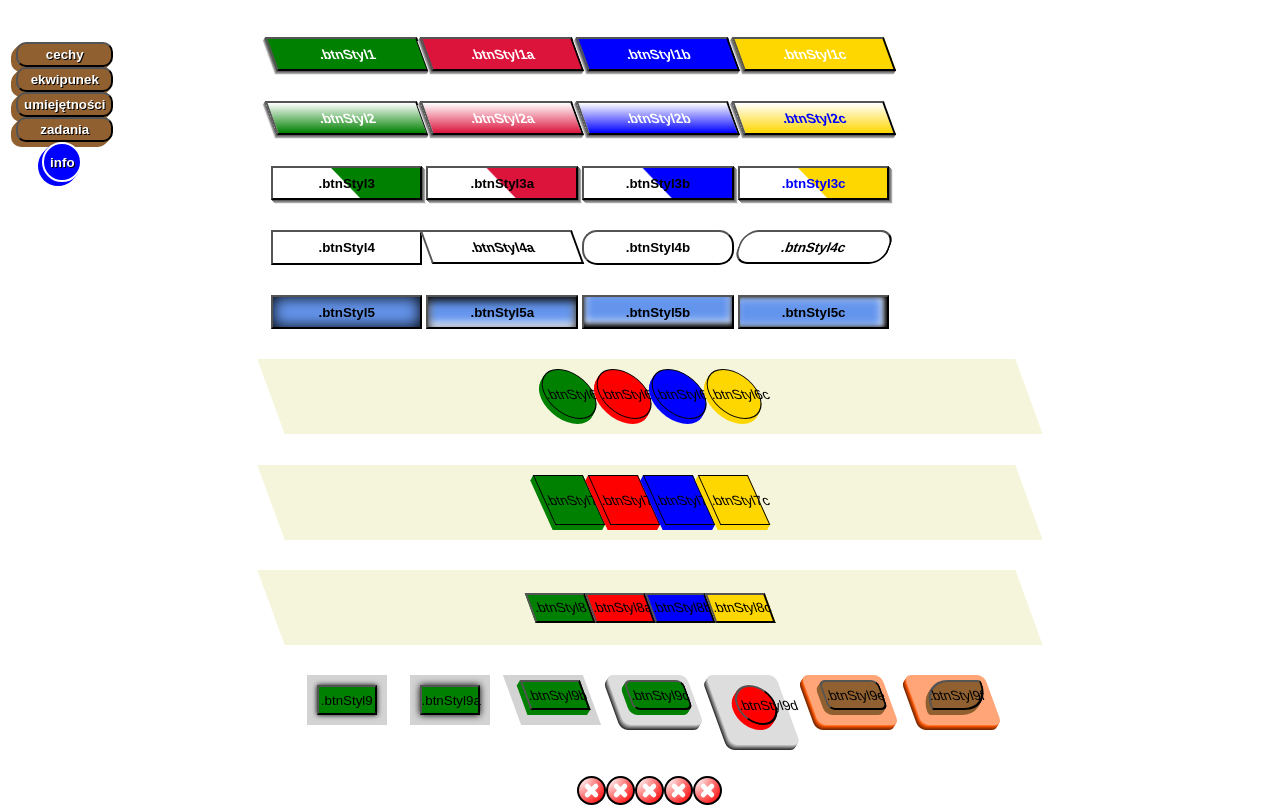
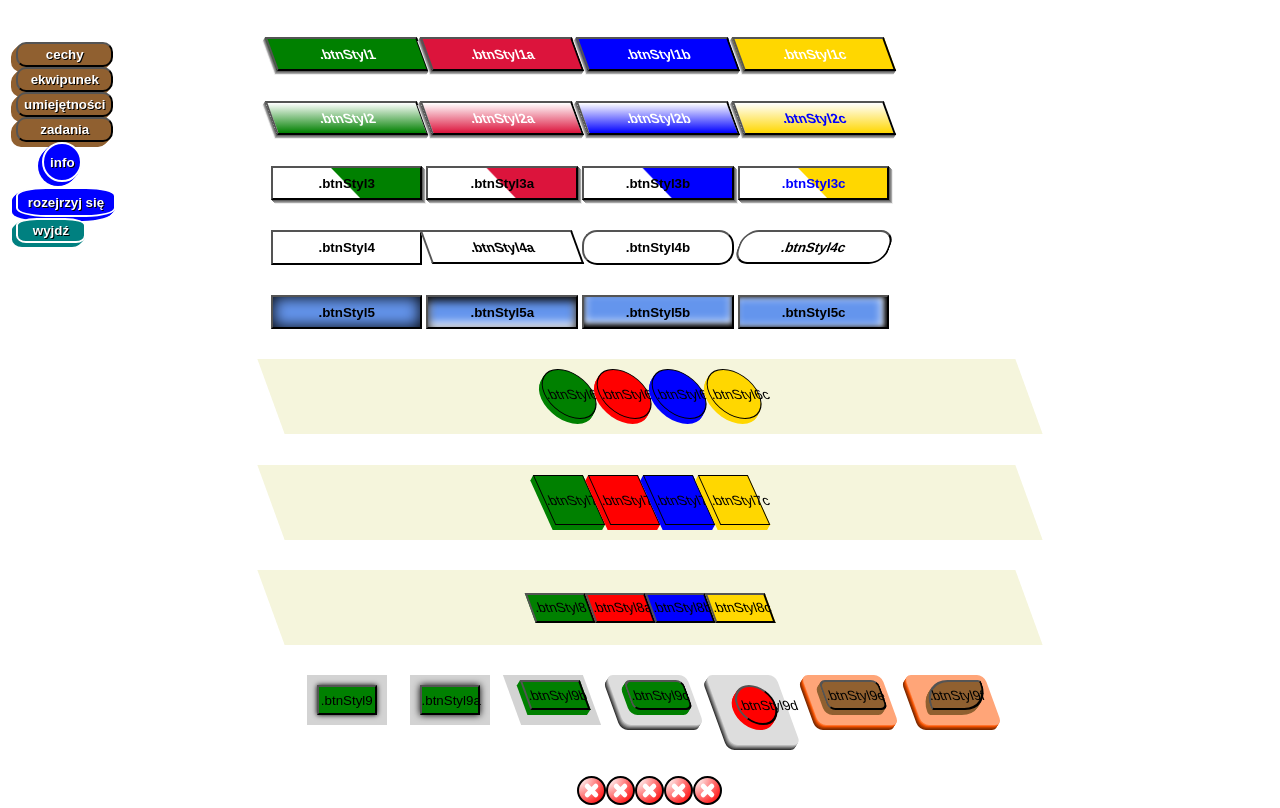
Before and after one commit to SzymekCendecki/scss_css-library, a plain HTML site: page index.html in a window 1280 px wide. Shown: the top 808 px of the page. Drawn offline with Linux system fonts and the light colour scheme.

Commit message:
added two buttons for Audaces - powerfull

```diff
--- a/history.txt
+++ b/history.txt
@@ -124,3 +124,6 @@ Rozpoczcie pracy nad przyciskami - cechy, ekwipunek, umiejętności, zadania - d
 
 24 października 2018 - wersja 0.0.43
 Poprawiono "działanie" "animacji" przycisków cechy, ekwipunek, umiejętności, zadania oraz utworzono przycisk info - do gry Audaces - powerfull.
+
+25 października 2018 - wersja 0.044
+Dodano dwa przyciski dla gry Audaces - powerfull: rozejrzyj się oraz wyjdź.
--- a/index.html
+++ b/index.html
@@ -38,6 +38,14 @@
 
 			<div class="divfive">
 				<button class="info">info</button>
+			</div>
+
+			<div class="divSix">
+				<button class="look">rozejrzyj się</button>
+			</div>
+
+			<div class="divSeven margins3000p">
+				<button class="out">wyjdź</button>
 			</div>
 		</div>
 
@@ -246,7 +254,7 @@
 
 <!-- początek stopki-->
 	<footer class="col-12">
-		<div id="version">ver. 0.0.43</div>
+		<div id="version">ver. 0.0.44</div>
 	</footer>
 <!-- koniec stopki -->
 
--- a/scss/buttons.scss
+++ b/scss/buttons.scss
@@ -431,7 +431,7 @@
 
 
 
-.divOne, .divTwo, .divThree, .divFour, .divFive{
+.divOne, .divTwo, .divThree, .divFour, .divFive, .divSix{
   height: 25px;
 }
 
@@ -495,6 +495,63 @@
       100% { box-shadow: inset 0 0 10px 0 black; background-color: #4040ff; margin:  10px 0 0 12%; border: 2px solid black;}
     }
 
+
+
+
+    .look{
+      width: 100px;
+      height: 30px;
+      margin: 5px 0 0 4px;
+      color: white;
+      font-weight: bold;
+      text-shadow: 1px 1px black;
+      background-color: #0000ff;
+      border: 2px solid white;
+      border-radius: 30% 30% 30% 30%/ 30% 30% 30% 30%;
+      box-shadow: -1px 1px 0 #0000ff, -2px 2px 0 #0000ff,
+                  -3px 3px 0 #0000ff, -4px 4px 0 #0000ff;
+    }
+
+
+    .look:active{
+        animation: lookAnim 0.25s linear;
+        animation-fill-mode: forwards;
+      }
+
+      @keyframes lookAnim {
+        0% { box-shadow: 0 0 7px black;  margin:  5px 0 0 4px; box-shadow: -1px 1px 0 #0000ff, -2px 2px 0 #0000ff,
+                    -3px 3px 0 #0000ff, -4px 4px 0 #0000ff, -5px 5px 0 #0000ff;}
+        50% { box-shadow: 0 0 0 black; box-shadow: -1px 1px 0 #0000ff, -2px 2px 0 #0000ff; }
+        100% { box-shadow: inset 0 0 10px 0 black; background-color: #4040ff; margin:  10px 0 0 2px; }
+      }
+
+
+      .out{
+        width: 70px;
+        height: 25px;
+        margin: 5px 0 0 4px;
+        color: white;
+        font-weight: bold;
+        text-shadow: 1px 1px black;
+        background-color: #008080;
+        border: 2px solid white;
+        border-radius: 30% 30% 10px 10px/ 30% 30% 30% 30%;
+        box-shadow: -1px 1px 0 #008080, -2px 2px 0 #008080,
+                    -3px 3px 0 #008080, -4px 4px 0 #008080;
+      }
+
+
+      .out:active{
+          animation: outAnim 0.25s linear;
+          animation-fill-mode: forwards;
+        }
+
+        @keyframes outAnim {
+          0% { box-shadow: 0 0 7px black;  margin:  5px 0 0 4px; box-shadow: -1px 1px 0 #008080, -2px 2px 0 #008080,
+                      -3px 3px 0 #008080, -4px 4px 0 #008080, -5px 5px 0 #008080;}
+          50% { box-shadow: 0 0 0 black; box-shadow: -1px 1px 0 #008080, -2px 2px 0 #008080; }
+          100% { box-shadow: inset 0 0 10px 0 black; background-color: #00c8c8; margin:  10px 0 0 2px; }
+        }
 
 
 
```
Also changed, not shown: README.md, css/main.css, 1 other file.
